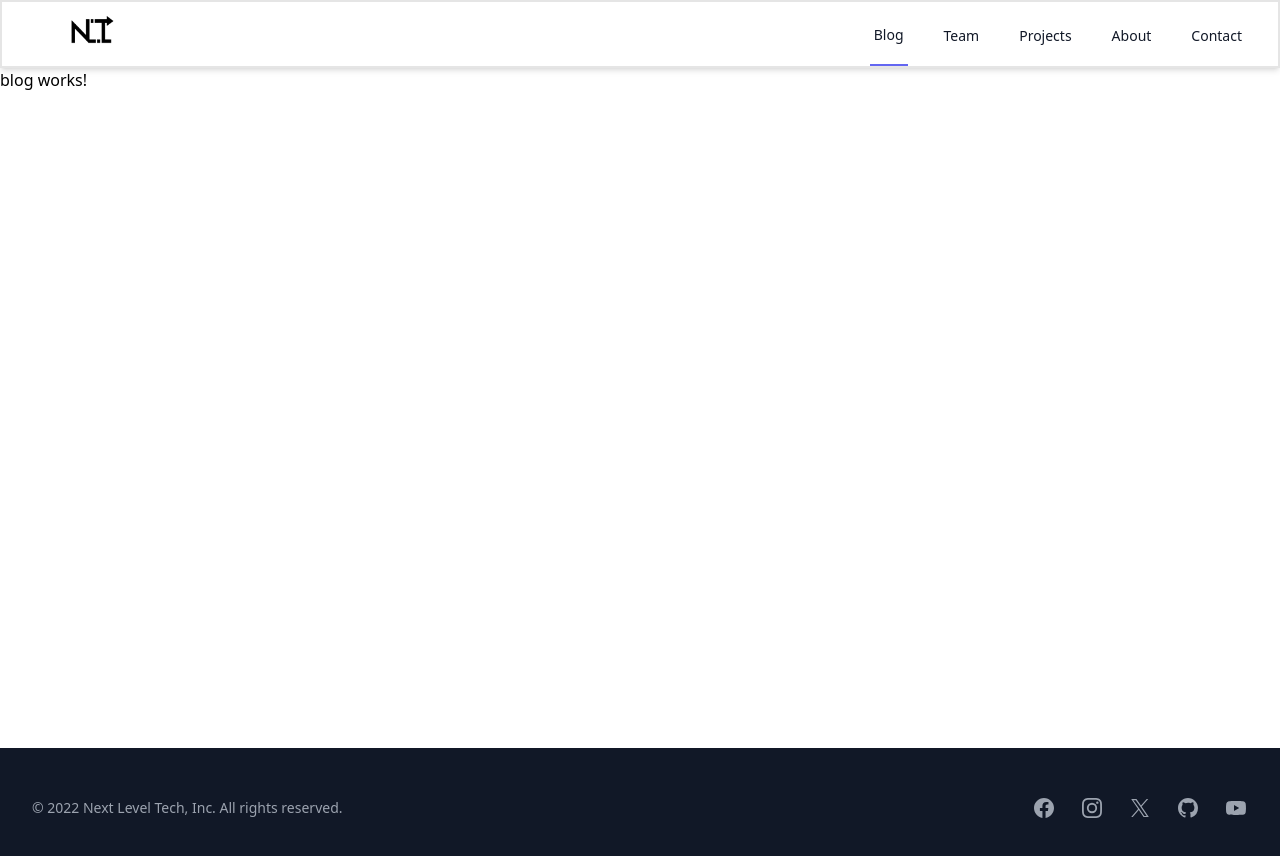
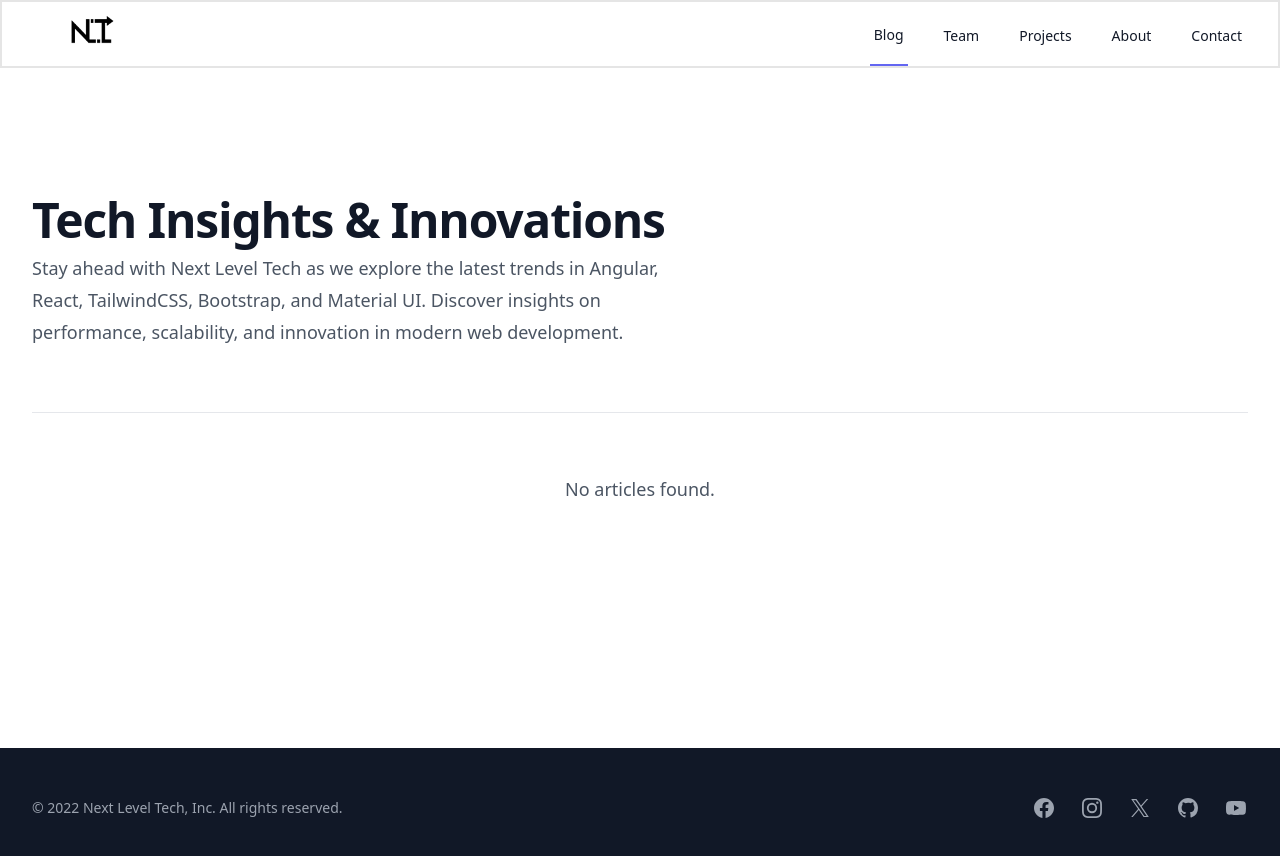
Before and after one commit to SergiuTigan/next-level-tech, an Angular app: page /blog in a window 1280 px wide. Shown: the top 856 px of the page. Built offline with nearby package versions, Linux system fonts and the light colour scheme.

Commit message:
Blog created

```diff
--- a/src/app/core/components/blog/blog.component.html
+++ b/src/app/core/components/blog/blog.component.html
@@ -1 +1,47 @@
-<p>blog works!</p>
+<div class="bg-white py-24 sm:py-32">
+  <div class="mx-auto max-w-7xl px-6 lg:px-8">
+    <div class="mx-auto max-w-2xl lg:mx-0">
+      <h2 class="text-4xl font-semibold tracking-tight text-pretty text-gray-900 sm:text-5xl">Tech Insights & Innovations</h2>
+      <p class="mt-2 text-lg/8 text-gray-600">Stay ahead with Next Level Tech as we explore the latest trends in Angular, React, TailwindCSS, Bootstrap, and Material UI. Discover
+                                              insights on performance, scalability, and innovation in modern web development.</p>
+
+    </div>
+    <div class="mx-auto mt-10 grid max-w-2xl grid-cols-1 gap-x-8 gap-y-16 border-t border-gray-200 pt-10 sm:mt-16 sm:pt-16 lg:mx-0 lg:max-w-none lg:grid-cols-3">
+      @for (article of articles; track article) {
+        <article class="flex max-w-xl flex-col items-start justify-between">
+          <div class="flex items-center gap-x-4 text-xs">
+            <time datetime="2020-03-16" class="text-gray-500">{{ article.createDate }}</time>
+            <a href="#" class="relative z-10 rounded-full bg-gray-50 px-3 py-1.5 font-medium text-gray-600 hover:bg-gray-100">{{ article.category }}</a>
+          </div>
+          <div class="group relative">
+            <h3 class="mt-3 text-lg/6 font-semibold text-gray-900 group-hover:text-gray-600">
+              <a href="#">
+                <span class="absolute inset-0"></span>
+                {{ article.title }}
+              </a>
+            </h3>
+            <p class="mt-5 line-clamp-3 text-sm/6 text-gray-600">{{ article.description }}</p>
+          </div>
+          <div class="relative mt-8 flex items-center gap-x-4">
+            <img src="{{article.author.avatar}}"
+                 alt="" class="size-10 rounded-full bg-gray-50">
+            <div class="text-sm/6">
+              <p class="font-semibold text-gray-900">
+                <a href="#">
+                  <span class="absolute inset-0"></span>
+                  {{ article.author.name }}
+                </a>
+              </p>
+              <p class="text-gray-600">{{ article.author.role }}</p>
+            </div>
+          </div>
+        </article>
+      }
+      @if (articles.length === 0) {
+        <div class="flex items-center justify-center col-span-3">
+          <p class="text-lg/6 text-gray-600">No articles found.</p>
+        </div>
+      }
+    </div>
+  </div>
+</div>
--- a/src/app/core/components/blog/blog.component.ts
+++ b/src/app/core/components/blog/blog.component.ts
@@ -1,4 +1,5 @@
 import { Component } from '@angular/core';
+import { Article } from '../../../shared/models/article.interface';
 
 @Component({
   selector: 'app-blog',
@@ -8,5 +9,8 @@
   styleUrl: './blog.component.scss'
 })
 export class BlogComponent {
+  articles: Article[] = [];
+  constructor(){
+  }
 
 }
--- /dev/null
+++ b/src/app/core/services/blog.service.ts
@@ -0,0 +1,9 @@
+import { Injectable } from '@angular/core';
+
+@Injectable({
+  providedIn: 'root'
+})
+export class BlogService {
+
+  constructor() { }
+}
```
Also changed, not shown: src/app/shared/models/article.interface.ts (added, +12 -0 lines), src/app/shared/models/author.interface.ts (added, +7 -0 lines), 1 other file (tests, documents, lock files or other folders).
